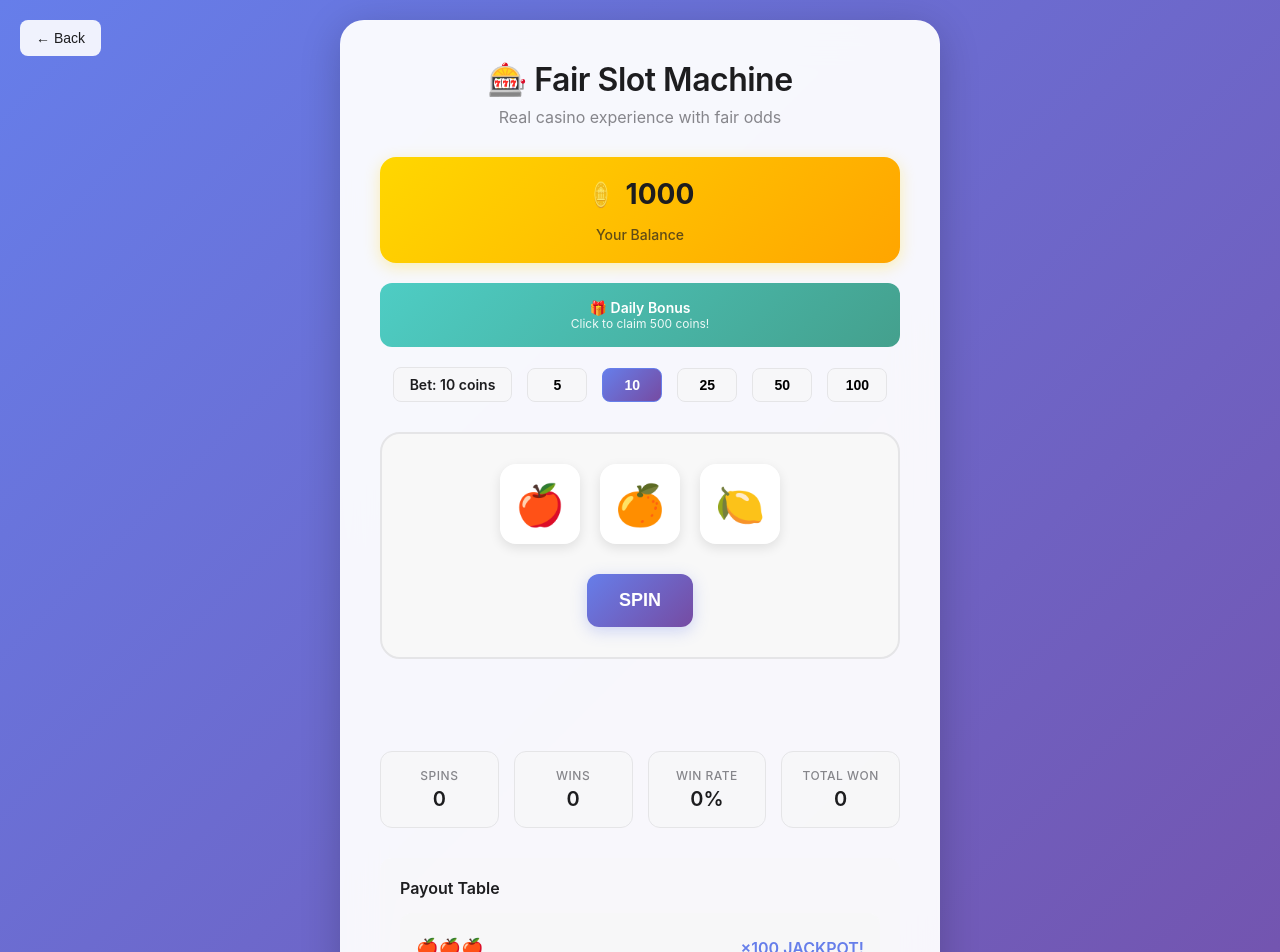
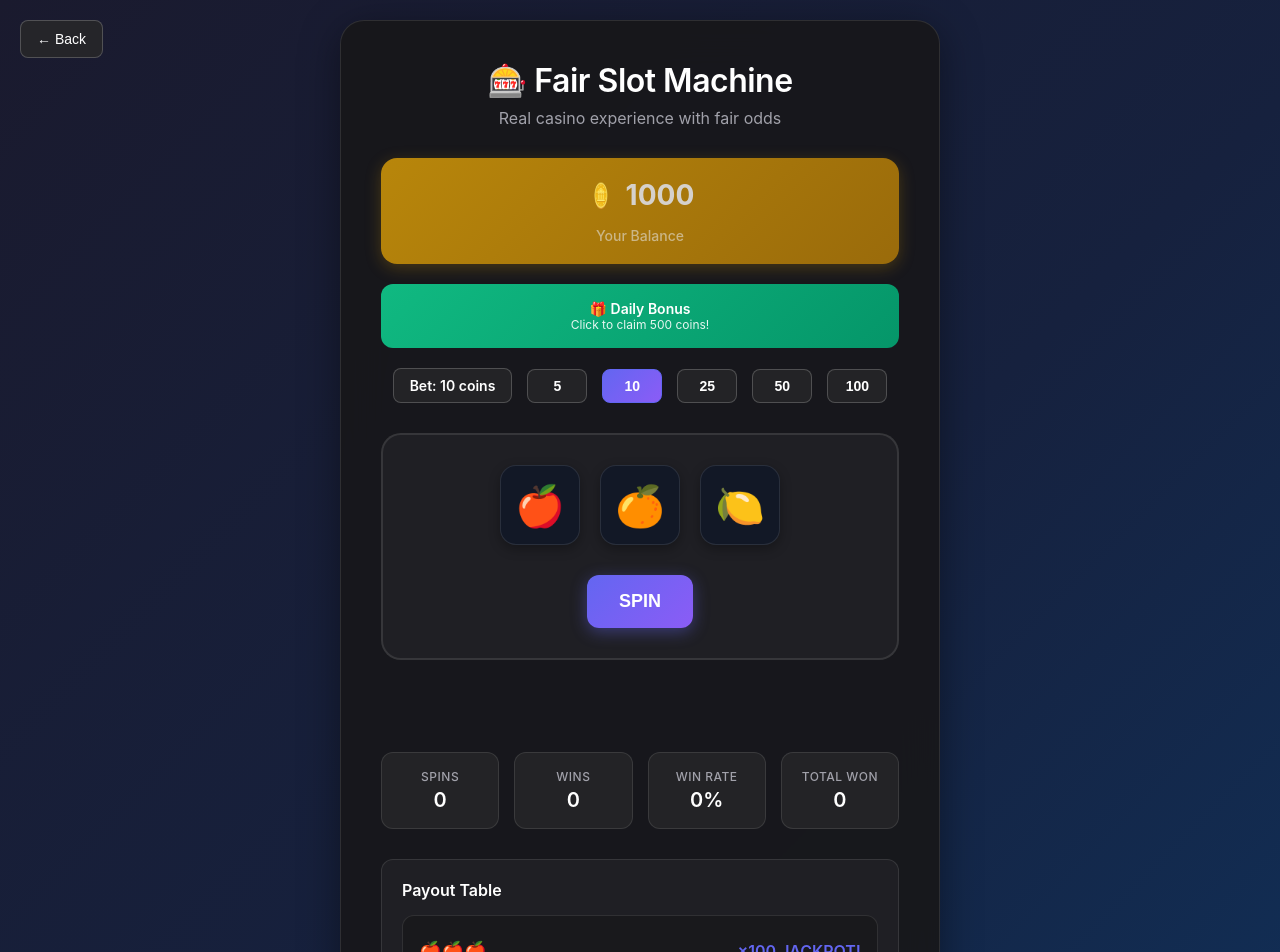
Before and after one commit to QuellaMC/Navigation-Hub, a plain HTML site: page games/slot-machine.html in a window 1280 px wide. Shown: the top 952 px of the page. Drawn offline with Linux system fonts and the light colour scheme.

Commit message:
Update slot machine styles for improved aesthetics and readability

```diff
--- a/games/slot-machine.html
+++ b/games/slot-machine.html
@@ -9,55 +9,48 @@
             margin: 0;
             padding: 0;
             box-sizing: border-box;
-        }
-
-        body {
+        }        body {
             font-family: -apple-system, BlinkMacSystemFont, 'Segoe UI', Roboto, Oxygen, Ubuntu, Cantarell, sans-serif;
-            background: linear-gradient(135deg, #667eea 0%, #764ba2 100%);
+            background: linear-gradient(135deg, #1a1a2e 0%, #16213e 50%, #0f3460 100%);
             min-height: 100vh;
-            color: #1d1d1f;
+            color: #ffffff;
             display: flex;
             align-items: center;
             justify-content: center;
             padding: 20px;
-        }
-
-        .game-container {
-            background: rgba(255, 255, 255, 0.95);
+        }        .game-container {
+            background: rgba(24, 24, 27, 0.95);
             backdrop-filter: blur(20px);
             border-radius: 24px;
             padding: 40px;
-            box-shadow: 0 8px 40px rgba(0, 0, 0, 0.2);
+            box-shadow: 0 8px 40px rgba(0, 0, 0, 0.4);
             text-align: center;
             max-width: 600px;
             width: 100%;
             animation: slideIn 0.6s ease-out;
+            border: 1px solid rgba(255, 255, 255, 0.1);
         }
 
         .header {
             margin-bottom: 30px;
-        }
-
-        .header h1 {
+        }        .header h1 {
             font-size: 32px;
             font-weight: 600;
-            color: #1d1d1f;
+            color: #ffffff;
             margin-bottom: 8px;
             letter-spacing: -0.5px;
         }
 
         .header p {
             font-size: 16px;
-            color: #86868b;
+            color: #a1a1aa;
             font-weight: 400;
-        }
-
-        .balance-container {
-            background: linear-gradient(135deg, #ffd700 0%, #ffa500 100%);
+        }        .balance-container {
+            background: linear-gradient(135deg, #b8860b 0%, #9a6b0b 100%);
             border-radius: 16px;
             padding: 20px;
             margin-bottom: 20px;
-            box-shadow: 0 4px 16px rgba(255, 215, 0, 0.3);
+            box-shadow: 0 4px 16px rgba(184, 134, 11, 0.3);
         }
 
         .balance-display {
@@ -76,12 +69,12 @@
         .balance-amount {
             font-size: 28px;
             font-weight: 700;
-            color: #1d1d1f;
+            color: rgb(213, 209, 204);
         }
 
         .balance-label {
             font-size: 14px;
-            color: rgba(29, 29, 31, 0.7);
+            color: rgba(203, 182, 135);
             font-weight: 500;
         }
 
@@ -91,11 +84,9 @@
             justify-content: center;
             gap: 15px;
             margin-bottom: 20px;
-        }
-
-        .bet-button {
-            background: rgba(248, 248, 248, 0.8);
-            border: 1px solid #e5e5e7;
+        }        .bet-button {
+            background: rgba(39, 39, 42, 0.8);
+            border: 1px solid rgba(255, 255, 255, 0.2);
             border-radius: 8px;
             padding: 8px 12px;
             font-size: 14px;
@@ -103,35 +94,35 @@
             cursor: pointer;
             transition: all 0.3s ease;
             min-width: 60px;
+            color: #ffffff;
         }
 
         .bet-button:hover {
-            background: white;
+            background: rgba(63, 63, 70, 0.9);
             transform: translateY(-1px);
+            border-color: rgba(255, 255, 255, 0.3);
         }
 
         .bet-button.active {
-            background: linear-gradient(135deg, #667eea 0%, #764ba2 100%);
+            background: linear-gradient(135deg, #6366f1 0%, #8b5cf6 100%);
             color: white;
-            border-color: #667eea;
+            border-color: #6366f1;
         }
 
         .bet-display {
-            background: rgba(248, 248, 248, 0.8);
-            border: 1px solid #e5e5e7;
+            background: rgba(39, 39, 42, 0.8);
+            border: 1px solid rgba(255, 255, 255, 0.2);
             border-radius: 8px;
             padding: 8px 16px;
             font-size: 14px;
             font-weight: 600;
-            color: #1d1d1f;
-        }
-
-        .slot-machine {
-            background: #f8f8f8;
+            color: #ffffff;
+        }        .slot-machine {
+            background: rgba(39, 39, 42, 0.6);
             border-radius: 20px;
             padding: 30px 20px;
             margin: 30px 0;
-            border: 2px solid #e5e5e7;
+            border: 2px solid rgba(255, 255, 255, 0.1);
         }
 
         .reels-container {
@@ -139,21 +130,20 @@
             justify-content: center;
             gap: 20px;
             margin-bottom: 30px;
-        }
-
-        .reel {
+        }        .reel {
             width: 80px;
             height: 80px;
-            background: white;
+            background: rgba(17, 24, 39, 0.9);
             border-radius: 16px;
             display: flex;
             align-items: center;
             justify-content: center;
             font-size: 40px;
-            box-shadow: 0 4px 12px rgba(0, 0, 0, 0.1);
+            box-shadow: 0 4px 12px rgba(0, 0, 0, 0.3);
             transition: all 0.3s ease;
             position: relative;
             overflow: hidden;
+            border: 1px solid rgba(255, 255, 255, 0.1);
         }
 
         .reel.spinning {
@@ -178,10 +168,8 @@
 
         .reel.winning {
             animation: winGlow 1s ease-in-out;
-        }
-
-        .spin-button {
-            background: linear-gradient(135deg, #667eea 0%, #764ba2 100%);
+        }        .spin-button {
+            background: linear-gradient(135deg, #6366f1 0%, #8b5cf6 100%);
             color: white;
             border: none;
             padding: 16px 32px;
@@ -190,12 +178,12 @@
             border-radius: 12px;
             cursor: pointer;
             transition: all 0.3s ease;
-            box-shadow: 0 4px 16px rgba(102, 126, 234, 0.3);
+            box-shadow: 0 4px 16px rgba(99, 102, 241, 0.4);
         }
 
         .spin-button:hover:not(:disabled) {
             transform: translateY(-2px);
-            box-shadow: 0 8px 24px rgba(102, 126, 234, 0.4);
+            box-shadow: 0 8px 24px rgba(99, 102, 241, 0.5);
         }
 
         .spin-button:active {
@@ -206,7 +194,7 @@
             opacity: 0.6;
             cursor: not-allowed;
             transform: none;
-            background: #86868b;
+            background: rgba(75, 85, 99, 0.8);
         }
 
         .game-stats {
@@ -214,18 +202,16 @@
             grid-template-columns: repeat(4, 1fr);
             gap: 15px;
             margin: 30px 0;
-        }
-
-        .stat-card {
-            background: rgba(248, 248, 248, 0.8);
+        }        .stat-card {
+            background: rgba(39, 39, 42, 0.8);
             border-radius: 12px;
             padding: 16px;
-            border: 1px solid #e5e5e7;
+            border: 1px solid rgba(255, 255, 255, 0.1);
         }
 
         .stat-label {
             font-size: 12px;
-            color: #86868b;
+            color: #a1a1aa;
             font-weight: 500;
             text-transform: uppercase;
             letter-spacing: 0.5px;
@@ -235,7 +221,7 @@
         .stat-value {
             font-size: 20px;
             font-weight: 600;
-            color: #1d1d1f;
+            color: #ffffff;
         }
 
         .result-message {
@@ -270,17 +256,15 @@
             background: rgba(0, 122, 255, 0.1);
             color: #0066cc;
             border: 1px solid rgba(0, 122, 255, 0.2);
-        }
-
-        .result-message.jackpot {
-            background: linear-gradient(135deg, #ffd700 0%, #ff6b6b 100%);
-            color: #1d1d1f;
-            border: 2px solid #ffd700;
+        }        .result-message.jackpot {
+            background: linear-gradient(135deg, #fbbf24 0%, #f59e0b 100%);
+            color: #1f2937;
+            border: 2px solid #fbbf24;
             animation: jackpotPulse 1s ease-in-out infinite alternate;
         }
 
         .daily-bonus {
-            background: linear-gradient(135deg, #4ecdc4 0%, #44a08d 100%);
+            background: linear-gradient(135deg, #10b981 0%, #059669 100%);
             border-radius: 12px;
             padding: 16px;
             margin-bottom: 20px;
@@ -291,34 +275,33 @@
 
         .daily-bonus:hover {
             transform: translateY(-2px);
-            box-shadow: 0 8px 24px rgba(78, 205, 196, 0.3);
+            box-shadow: 0 8px 24px rgba(16, 185, 129, 0.3);
         }
 
         .daily-bonus.claimed {
             opacity: 0.6;
             cursor: not-allowed;
             transform: none;
-        }
-
-        .rules {
-            background: rgba(248, 248, 248, 0.6);
+        }        .rules {
+            background: rgba(39, 39, 42, 0.6);
             border-radius: 12px;
             padding: 20px;
             margin-top: 20px;
             text-align: left;
+            border: 1px solid rgba(255, 255, 255, 0.1);
         }
 
         .rules h3 {
             font-size: 16px;
             font-weight: 600;
             margin-bottom: 12px;
-            color: #1d1d1f;
+            color: #ffffff;
         }
 
         .rules ul {
             list-style: none;
             font-size: 14px;
-            color: #86868b;
+            color: #a1a1aa;
         }
 
         .rules li {
@@ -331,15 +314,14 @@
             content: "•";
             position: absolute;
             left: 0;
-            color: #667eea;
+            color: #6366f1;
             font-weight: bold;
-        }
-
-        .payout-table {
-            background: rgba(248, 248, 248, 0.8);
+        }        .payout-table {
+            background: rgba(24, 24, 27, 0.8);
             border-radius: 12px;
             padding: 16px;
             margin-top: 15px;
+            border: 1px solid rgba(255, 255, 255, 0.1);
         }
 
         .payout-row {
@@ -347,7 +329,7 @@
             justify-content: space-between;
             align-items: center;
             padding: 8px 0;
-            border-bottom: 1px solid rgba(229, 229, 231, 0.5);
+            border-bottom: 1px solid rgba(255, 255, 255, 0.1);
         }
 
         .payout-row:last-child {
@@ -360,27 +342,26 @@
 
         .payout-multiplier {
             font-weight: 600;
-            color: #667eea;
-        }
-
-        .back-button {
+            color: #6366f1;
+        }        .back-button {
             position: absolute;
             top: 20px;
             left: 20px;
-            background: rgba(255, 255, 255, 0.9);
+            background: rgba(39, 39, 42, 0.9);
             border: none;
             padding: 10px 16px;
             border-radius: 8px;
             font-size: 14px;
             font-weight: 500;
-            color: #1d1d1f;
+            color: #ffffff;
             cursor: pointer;
             transition: all 0.3s ease;
             backdrop-filter: blur(10px);
+            border: 1px solid rgba(255, 255, 255, 0.2);
         }
 
         .back-button:hover {
-            background: white;
+            background: rgba(63, 63, 70, 0.9);
             transform: translateY(-1px);
         }
 
```
